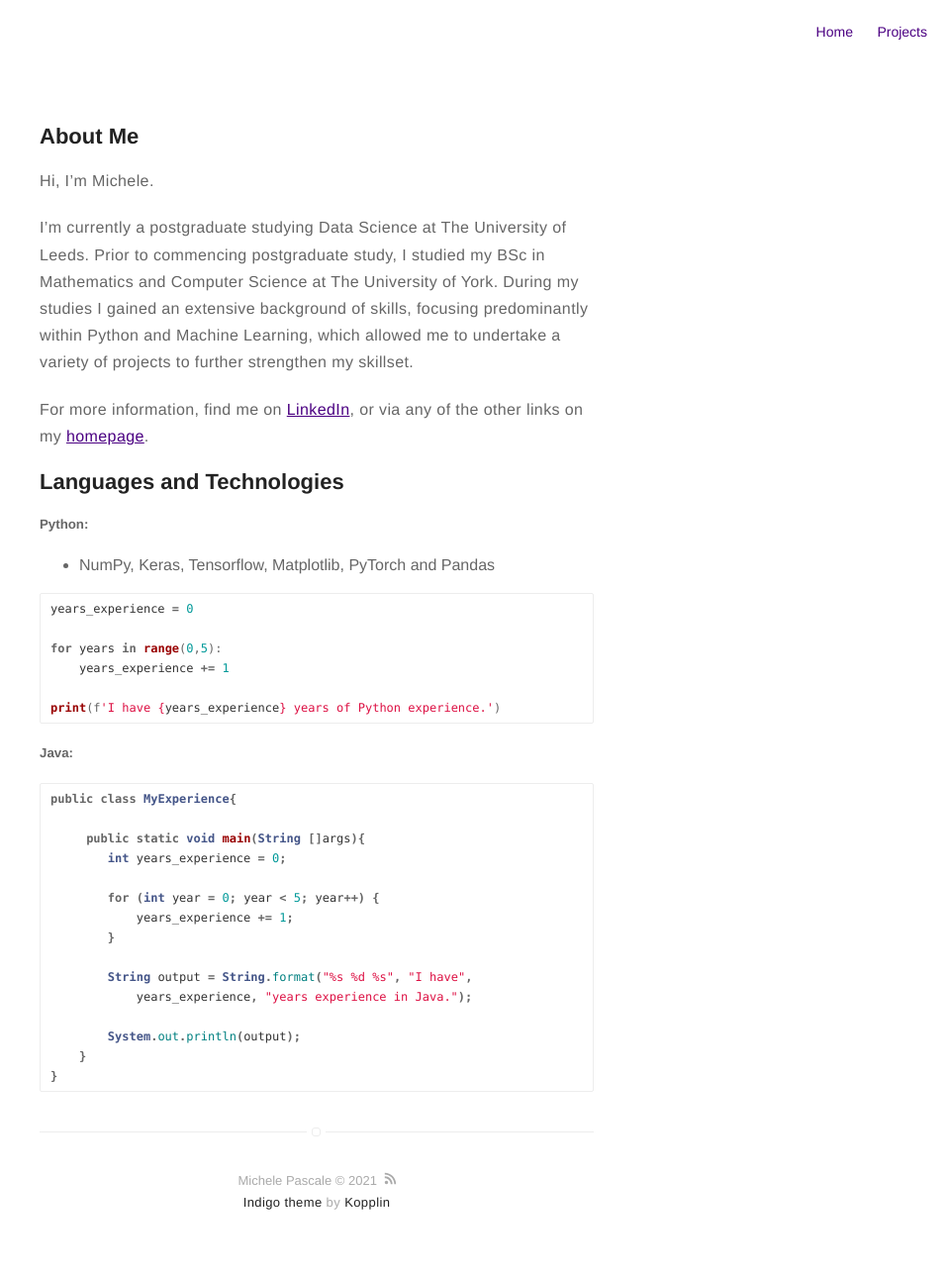
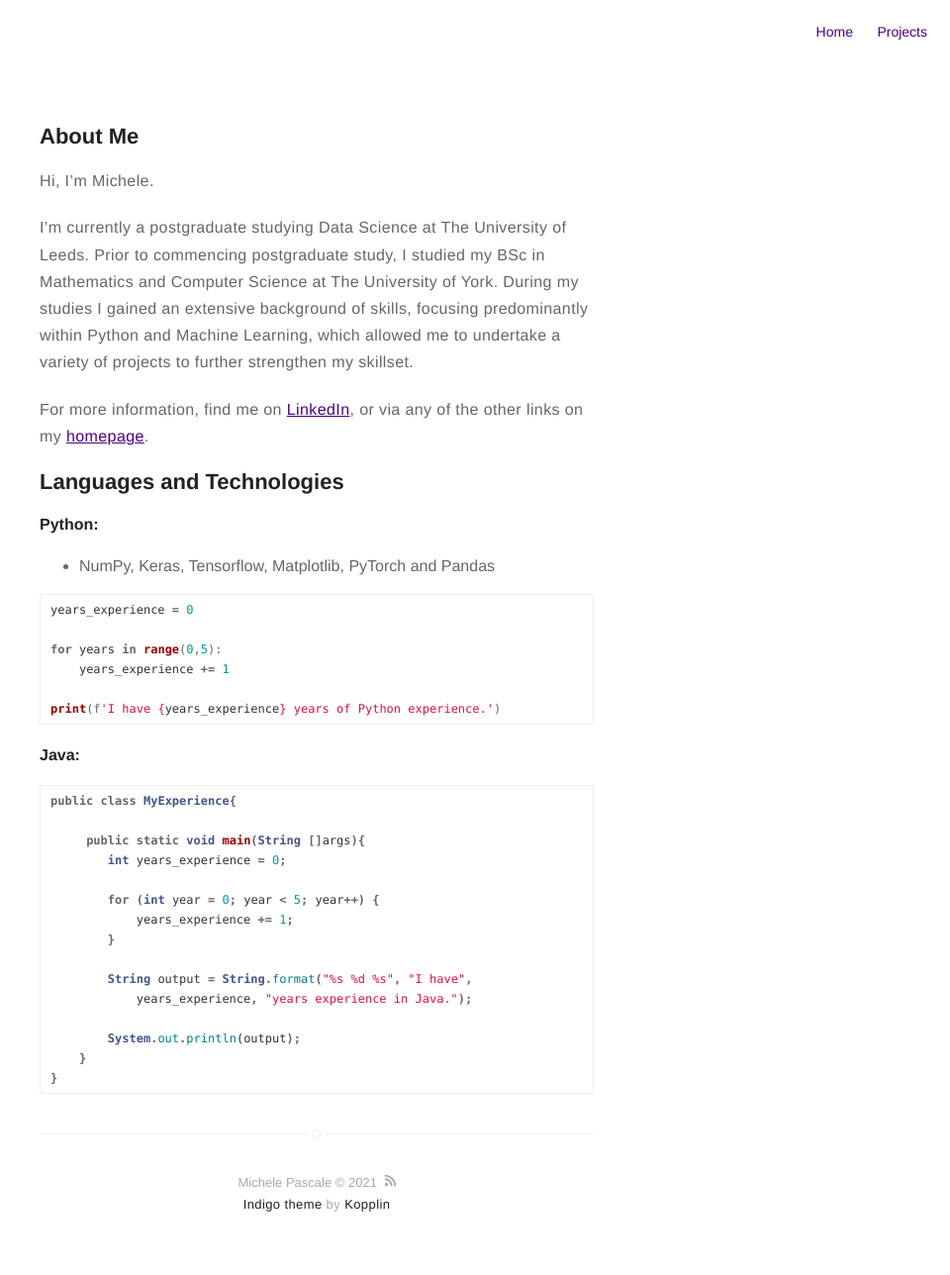
Before and after one commit to pascalemp/pascalemp.github.io, a Jekyll site: the page built from about.md, in a window 1280 px wide. Shown: the whole page at 99% size, without its empty margins (320-1280 px from the left). Built offline with Jekyll 4.4.1, drawn with Linux system fonts in a browser that asks for light colours.

````diff
--- a/about.md
+++ b/about.md
@@ -12,7 +12,7 @@ For more information, find me on [LinkedIn](https://www.linkedin.com/in/pascalem
 
 ## Languages and Technologies
 
-##### Python:
+#### Python:
 - NumPy, Keras, Tensorflow, Matplotlib, PyTorch and Pandas
 
 ```python
@@ -24,7 +24,7 @@ for years in range(0,5):
 print(f'I have {years_experience} years of Python experience.')
 ```
 
-##### Java:
+#### Java:
 ```java
 public class MyExperience{
 
````
